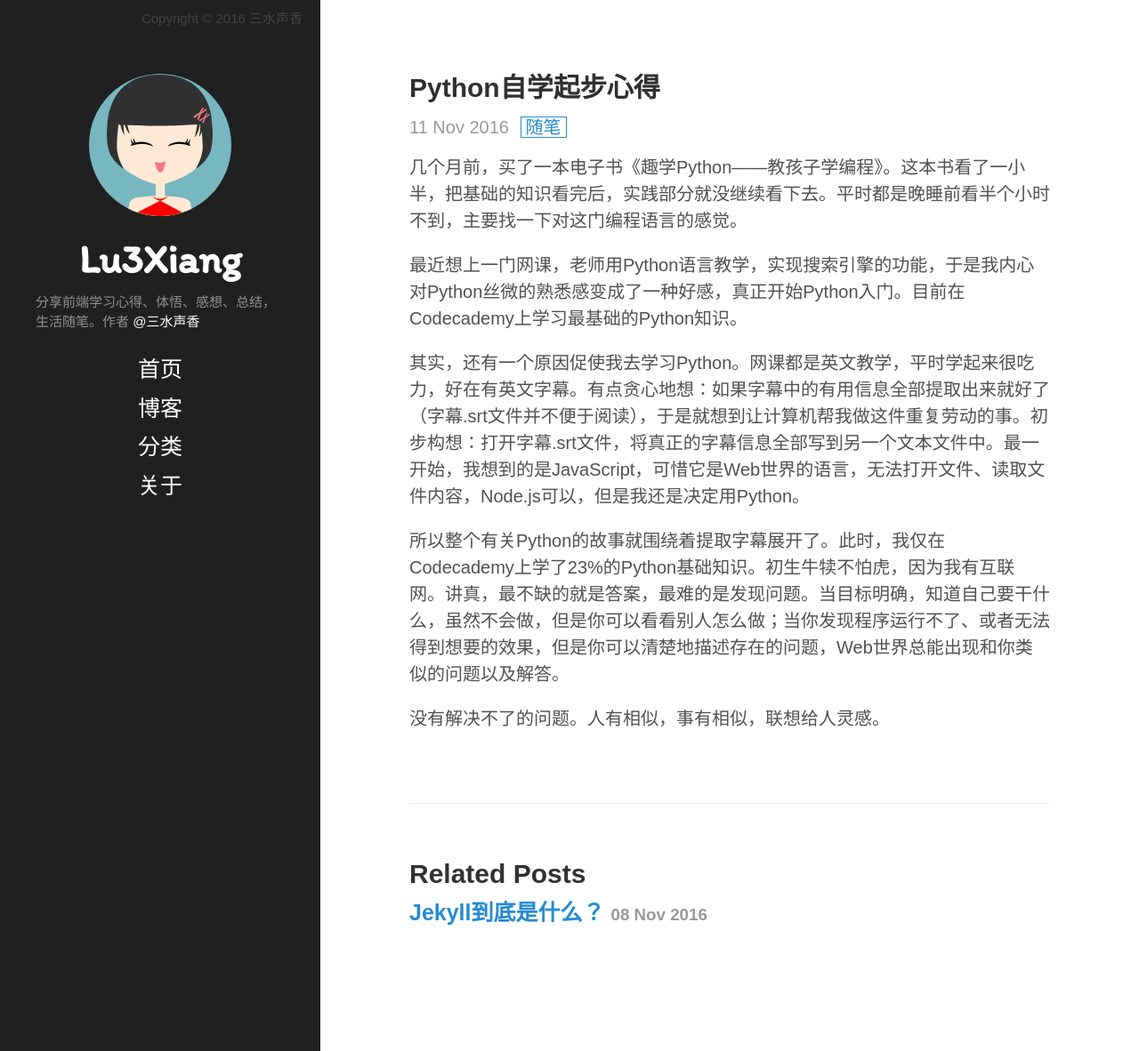
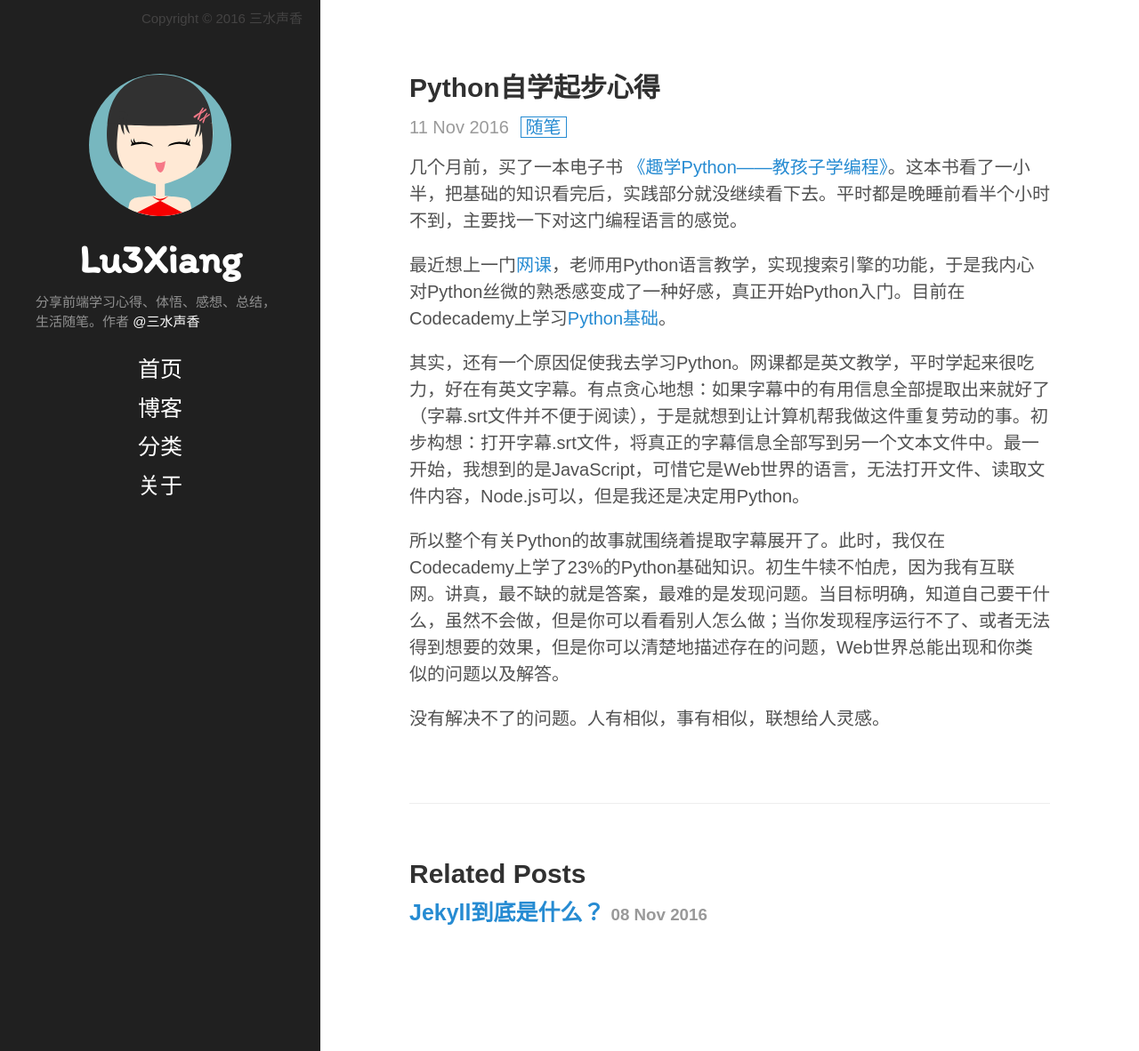
Before and after one commit to gaoshu883/gaoshu883.github.io, a Jekyll site: the page built from _posts/2016-11-11-Python自学起步心得.md, in a window 1280 px wide and 1182 px high. Shown: the whole window at 89% size. Built offline with Jekyll 4.4.1, drawn with Linux system fonts in a browser that asks for light colours.

Commit message:
Add links to a blog

```diff
--- a/_posts/2016-11-11-Python自学起步心得.md
+++ b/_posts/2016-11-11-Python自学起步心得.md
@@ -5,10 +5,10 @@ date: 2016-11-11
 category: ['随笔']
 ---
 
-几个月前，买了一本电子书《趣学Python——教孩子学编程》。这本书看了一小半，把基础的知识看完后，实践部分就没继续看下去。平时都是晚睡前看半个小时不到，主要找一下对这门编程语言的感觉。
+几个月前，买了一本电子书 [《趣学Python——教孩子学编程》](http://item.jd.com/11645599.html)。这本书看了一小半，把基础的知识看完后，实践部分就没继续看下去。平时都是晚睡前看半个小时不到，主要找一下对这门编程语言的感觉。
 
 
-最近想上一门网课，老师用Python语言教学，实现搜索引擎的功能，于是我内心对Python丝微的熟悉感变成了一种好感，真正开始Python入门。目前在Codecademy上学习最基础的Python知识。
+最近想上一门[网课](https://cn.udacity.com/course/intro-to-computer-science--cs101)，老师用Python语言教学，实现搜索引擎的功能，于是我内心对Python丝微的熟悉感变成了一种好感，真正开始Python入门。目前在Codecademy上学习[Python基础](https://www.codecademy.com/learn/python)。
 
 其实，还有一个原因促使我去学习Python。网课都是英文教学，平时学起来很吃力，好在有英文字幕。有点贪心地想：如果字幕中的有用信息全部提取出来就好了（字幕.srt文件并不便于阅读），于是就想到让计算机帮我做这件重复劳动的事。初步构想：打开字幕.srt文件，将真正的字幕信息全部写到另一个文本文件中。最一开始，我想到的是JavaScript，可惜它是Web世界的语言，无法打开文件、读取文件内容，Node.js可以，但是我还是决定用Python。
 
```
